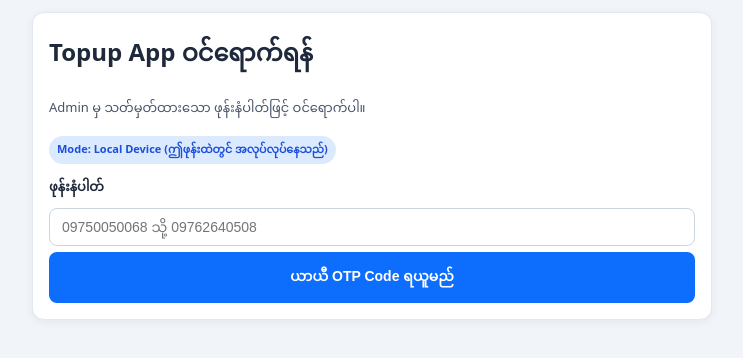
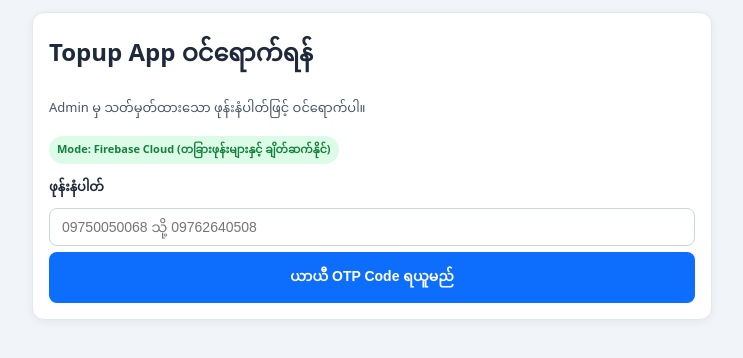
Before and after one commit to minzawheain9-ui/mzh-Topup-, a plain HTML site: page index.html in a window 1280 px wide. Shown: the whole page, without its empty margins (268-1011 px from the left). Drawn offline with Linux system fonts and the light colour scheme.

Commit message:
Update Firebase URL in index.html

```diff
--- a/index.html
+++ b/index.html
@@ -392,7 +392,7 @@
 
 <script>
   // ကိုယ့် Firebase URL ရှိရင် ထည့်ပါ၊ မထည့်သေးရင် Local Mode နဲ့ အလိုအလျောက် အလုပ်လုပ်ပါမယ်
-  const DB_URL = ""; // ဥပမာ: "https://your-app-default-rtdb.firebaseio.com"
+  const DB_URL = "https://mzh-topup-default-rtdb.firebaseio.com/"; // ဥပမာ: "https://your-app-default-rtdb.firebaseio.com"
 
   const ADMIN_DEFAULT_PHONE = "09750050068";
   const ADMIN_DEFAULT_NAME = "Ko Min Zaw Heim";
```
